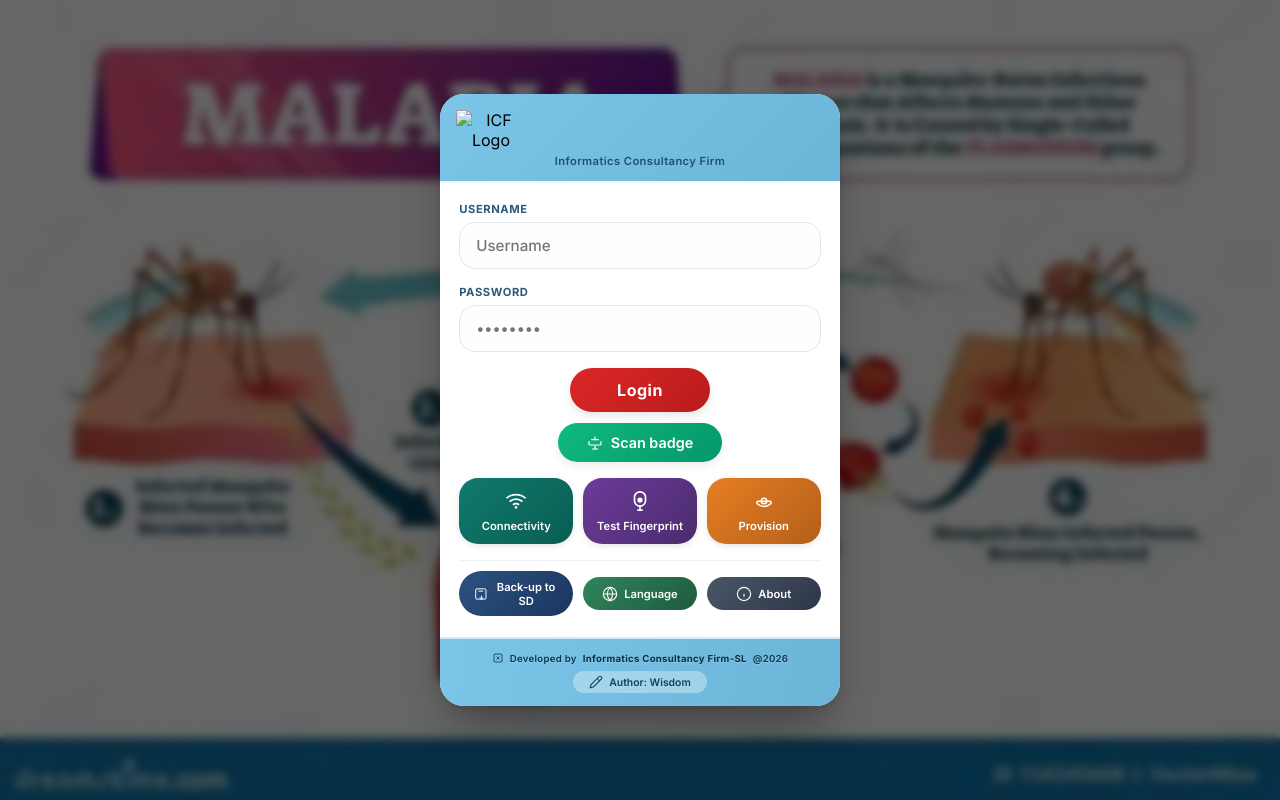
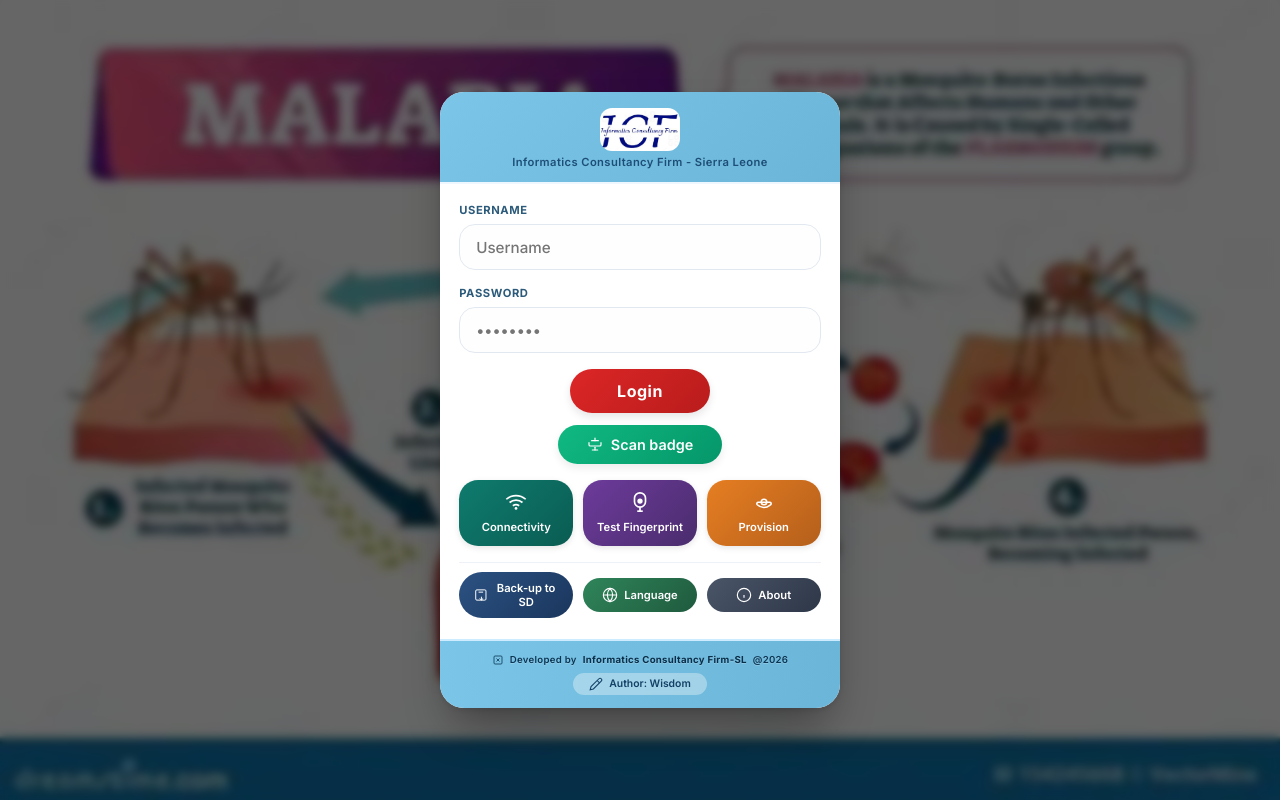
Before and after one commit to alusinemansaray56454-hub/Mass-Campaaign, a plain HTML site: page index.html in a window 1280 px wide. Drawn offline with Linux system fonts and the light colour scheme.

Commit message:
Update index.html

```diff
--- a/index.html
+++ b/index.html
@@ -54,7 +54,7 @@
       margin: 0 auto;
     }
 
-    /* SKY BLUE HEADER with ICF Logo only - no SVG */
+    /* SKY BLUE HEADER with ICF-SL Logo */
     .sky-header {
       background: #87CEEB;
       background: linear-gradient(135deg, #7bc5e8, #6bb5d8);
@@ -70,14 +70,15 @@
       margin-bottom: 0.3rem;
     }
 
-    /* ICF Logo image styling */
+    /* ICF-SL Logo image styling */
     .icf-logo {
-      max-width: 70px;
-      max-height: 70px;
+      max-width: 80px;
+      max-height: 80px;
       width: auto;
       height: auto;
       display: block;
       object-fit: contain;
+      border-radius: 12px;
     }
 
     .header-brand {
@@ -465,20 +466,20 @@
       .btn-primary { padding: 0.7rem 1.5rem; min-width: 130px; font-size: 0.95rem; }
       .btn-scan { padding: 0.6rem 1.5rem; min-width: 130px; font-size: 0.85rem; }
       .iframe-container { width: 95%; height: 80%; }
-      .icf-logo { max-width: 55px; max-height: 55px; }
+      .icf-logo { max-width: 60px; max-height: 60px; }
     }
   </style>
 </head>
 <body>
 
 <div class="login-container">
-  <!-- SKY BLUE HEADER with ICF Logo only - NO SVG -->
+  <!-- SKY BLUE HEADER with ICF-SL Logo -->
   <div class="sky-header">
-    <div class="ICF-SL Logo.jpg-area">
-      <!-- ICF Logo image only - no SVG fallback -->
-      <img src="" alt="ICF Logo" class="icf-logo">
+    <div class="logo-area">
+      <!-- ICF-SL Logo image -->
+      <img src="ICF-SL Logo.jpg" alt="ICF-SL Logo" class="icf-logo">
     </div>
-    <div class="header-brand">Informatics Consultancy Firm</div>
+    <div class="header-brand">Informatics Consultancy Firm - Sierra Leone</div>
   </div>
 
   <!-- MAIN CONTENT -->
```
